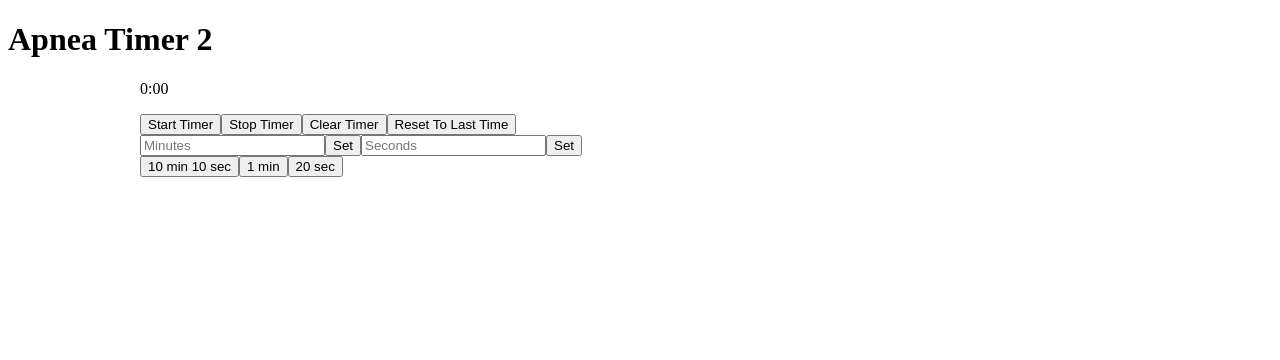
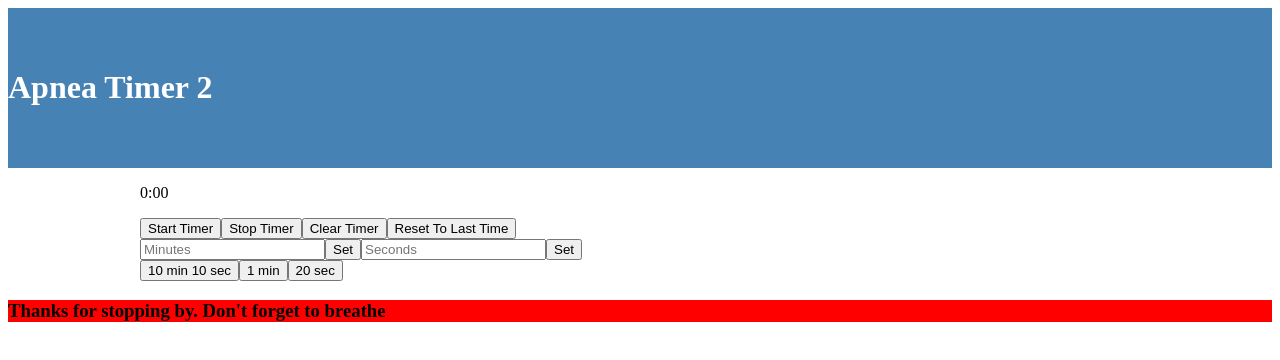
Before and after one commit to ccchrissss/apnea-timer-2, a React (Vite) app: page / in a window 1280 px wide. Shown: the top 360 px of the page. Built offline with nearby package versions, Linux system fonts and the light colour scheme.

Commit message:
feat: create footer component and add basic style.

```diff
--- a/src/App.jsx
+++ b/src/App.jsx
@@ -1,8 +1,20 @@
 import React from "react";
+// import { ThemeProvider } from 'styled-components'
 import Header from "./components/Header"
-import Clock from "./components/Clock";
+import Footer from "./components/Footer"
+import Clock from "./components/Clock"
 import InputsAndPresets from "./components/InputsAndPresets"
 import { Container } from './components/styles/Container.styled'
+
+
+
+// const theme = {
+//   colors: {
+//     header: steelblue,
+//     body: white,
+//     footer: lightgrey,
+//   }
+// }
 
 function App() {
   return (
@@ -12,6 +24,7 @@ function App() {
           <Clock />
           <InputsAndPresets />
         </Container>
+        <Footer />
       </>
   )
 }
--- /dev/null
+++ b/src/components/Footer.jsx
@@ -0,0 +1,13 @@
+import { StyledFooter } from "./styles/Footer.styled"
+
+const Footer = () => {
+
+  return (
+    <StyledFooter>
+      <h3>Thanks for stopping by. Don't forget to breathe</h3>
+    </StyledFooter>
+  )
+}
+
+
+export default Footer
--- a/src/components/Header.jsx
+++ b/src/components/Header.jsx
@@ -1,11 +1,11 @@
-
+import { StyledHeader } from "./styles/Header.styled"
 
 const Header = () => {
 
   return (
-    <header>
+    <StyledHeader>
       <h1>Apnea Timer 2</h1>
-    </header>
+    </StyledHeader>
   )
 }
 
--- /dev/null
+++ b/src/components/styles/Footer.styled.jsx
@@ -0,0 +1,5 @@
+import styled from 'styled-components'
+
+export const StyledFooter = styled.footer`
+  background-color: red;
+`
--- a/src/components/styles/Header.styled.jsx
+++ b/src/components/styles/Header.styled.jsx
@@ -1,6 +1,11 @@
 import styled from 'styled-components'
 
 export const StyledHeader = styled.header`
-  background-color: #ebfbff;
+  background-color: steelblue;
   padding: 40px 0;
+
+  // this is an example of nested styling
+  h1 {
+    color: white;
+  }
 `
```
Lines whose indentation alone changed are shown as unchanged.
